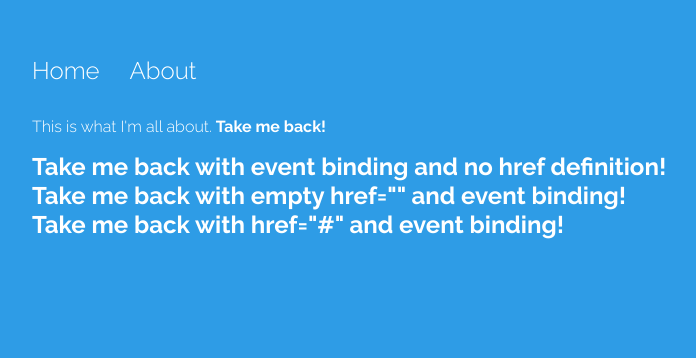
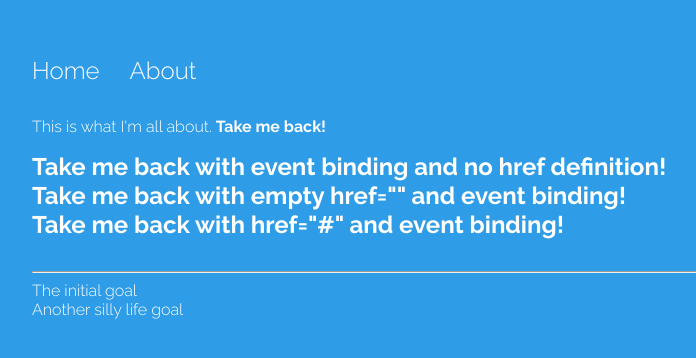
Before and after one commit to jaldors/ng5, an Angular app: page /about/48 in a window 1280 px wide. Shown: the top 358 px of the page, without its empty margins (24-720 px from the left). Built offline with nearby package versions, Linux system fonts and the light colour scheme.

Commit message:
Adding service to share data between components

```diff
--- a/src/app/about/about.component.html
+++ b/src/app/about/about.component.html
@@ -12,3 +12,11 @@
   <li><a href="" (click)="sendMeHome()"><strong>Take me back with empty href="" and event binding!</strong></a></li>
   <li><a href="#" (click)="sendMeHome()"><strong>Take me back with href="#" and event binding!</strong></a></li>
 </ul>
+
+<hr>
+
+<ul>
+  <li *ngFor="let goal of goals">
+    {{ goal }}
+  </li>
+</ul>
--- a/src/app/about/about.component.ts
+++ b/src/app/about/about.component.ts
@@ -1,6 +1,8 @@
 import { Component, OnInit } from '@angular/core';
 import { ActivatedRoute } from '@angular/router';
 import { Router } from '@angular/router';
+
+import { DataService } from '../data.service';
 
 @Component({
   selector: 'app-about',
@@ -9,11 +11,14 @@ import { Router } from '@angular/router';
 })
 export class AboutComponent implements OnInit {
 
-  constructor(private route: ActivatedRoute, private router: Router) {
+  goals: any;
+
+  constructor(private route: ActivatedRoute, private router: Router, private _data: DataService) {
     this.route.params.subscribe(res => console.log(res.id));
    }
 
   ngOnInit() {
+    this._data.goal.subscribe(res => this.goals = res);
   }
 
   sendMeHome() {
--- a/src/app/app.module.ts
+++ b/src/app/app.module.ts
@@ -8,6 +8,7 @@ import { HomeComponent } from './home/home.component';
 import { AboutComponent } from './about/about.component';
 
 import { FormsModule } from '@angular/forms';
+import { DataService } from './data.service';
 
 @NgModule({
   declarations: [
@@ -20,7 +21,7 @@ import { FormsModule } from '@angular/forms';
     AppRoutingModule,
     FormsModule
   ],
-  providers: [],
+  providers: [DataService],
   bootstrap: [AppComponent]
 })
 export class AppModule { }
--- /dev/null
+++ b/src/app/data.service.ts
@@ -0,0 +1,16 @@
+import { Injectable } from '@angular/core';
+import { BehaviorSubject } from 'rxjs/BehaviorSubject';
+
+@Injectable()
+export class DataService {
+
+  private goals = new BehaviorSubject<any>(['The initial goal', 'Another silly life goal']);
+  goal = this.goals.asObservable();
+
+  constructor() { }
+
+  changeGoal(goal) {
+    this.goals.next(goal);
+  }
+
+}
--- a/src/app/home/home.component.ts
+++ b/src/app/home/home.component.ts
@@ -1,4 +1,5 @@
 import { Component, OnInit } from '@angular/core';
+import { DataService } from '../data.service';
 
 @Component({
   selector: 'app-home',
@@ -12,16 +13,23 @@ export class HomeComponent implements OnInit {
   goalText: string = 'My first life goal';
   goals = [];
 
-  constructor() { }
+  constructor(private _data: DataService) { }
 
   ngOnInit() {
     this.intCount = this.goals.length;
+    this._data.goal.subscribe(res => this.goals = res);
+    this._data.changeGoal(this.goals);
   }
 
   addItem() {
     this.goals.push(this.goalText);
     this.goalText = '';
     this.intCount = this.goals.length;
+    this._data.changeGoal(this.goals);
   }
 
+  removeItem(i) {
+    this.goals.splice(i, 1);
+    this._data.changeGoal(this.goals);
+  }
 }
```
Also changed, not shown: 1 other file (tests, documents, lock files or other folders).
